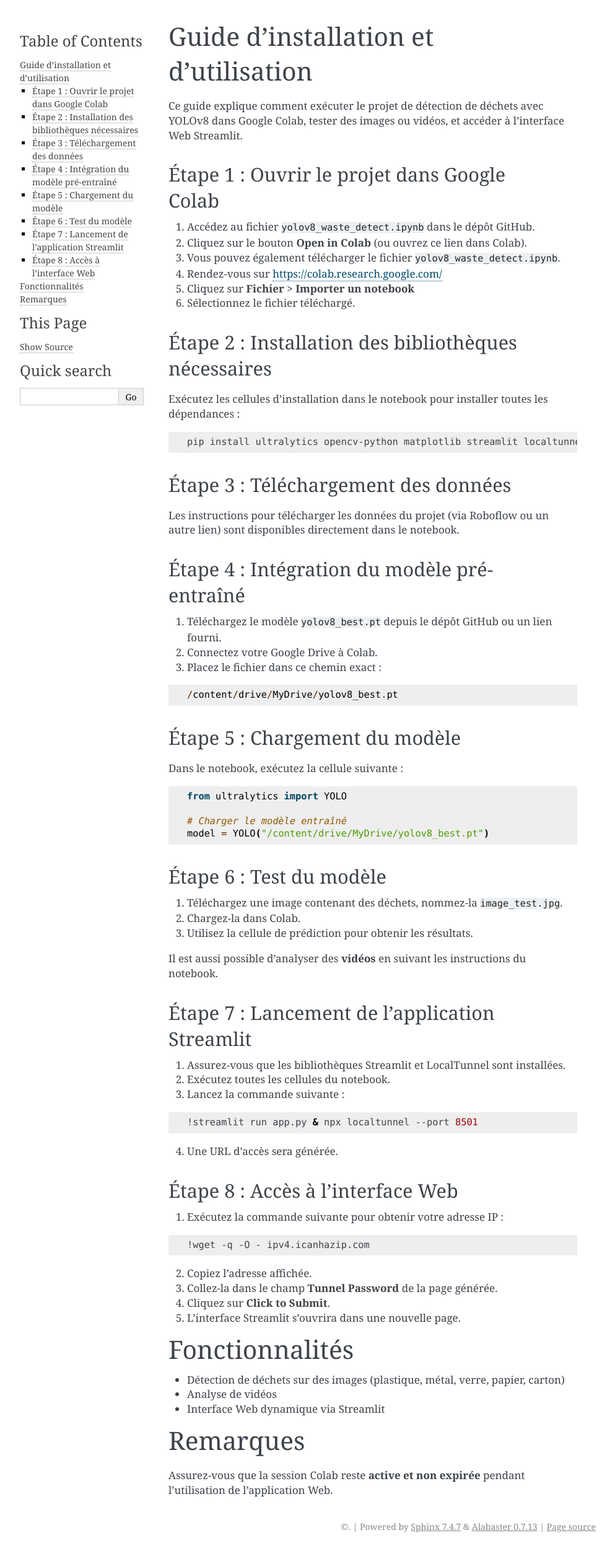
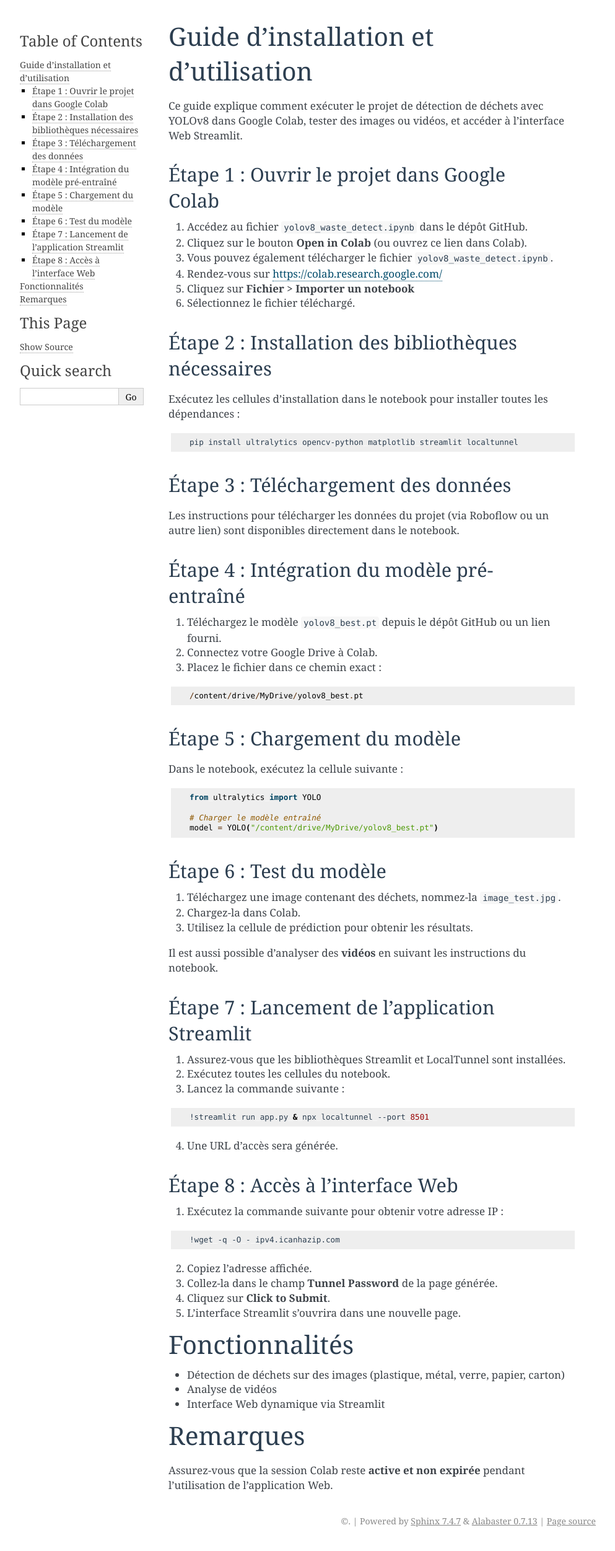
Before and after one commit to YoussefAIDT/waste-detection-yolov8, a Sphinx documentation site: the page built from docs/guide_utilisation.rst, in a window 1280 px wide. Shown: the whole page at 62% size, without its empty margins (148-1141 px from the left). Built offline with Sphinx 7.4.7, drawn with Linux system fonts in a browser that asks for light colours.

Commit message:
Update conf.py

```diff
--- a/docs/conf.py
+++ b/docs/conf.py
@@ -1,3 +1,5 @@
 import os
 import sys
 sys.path.insert(0, os.path.abspath('..'))
+html_static_path = ['_static']
+html_css_files = ['custom_readthedocs_css.css']
```
